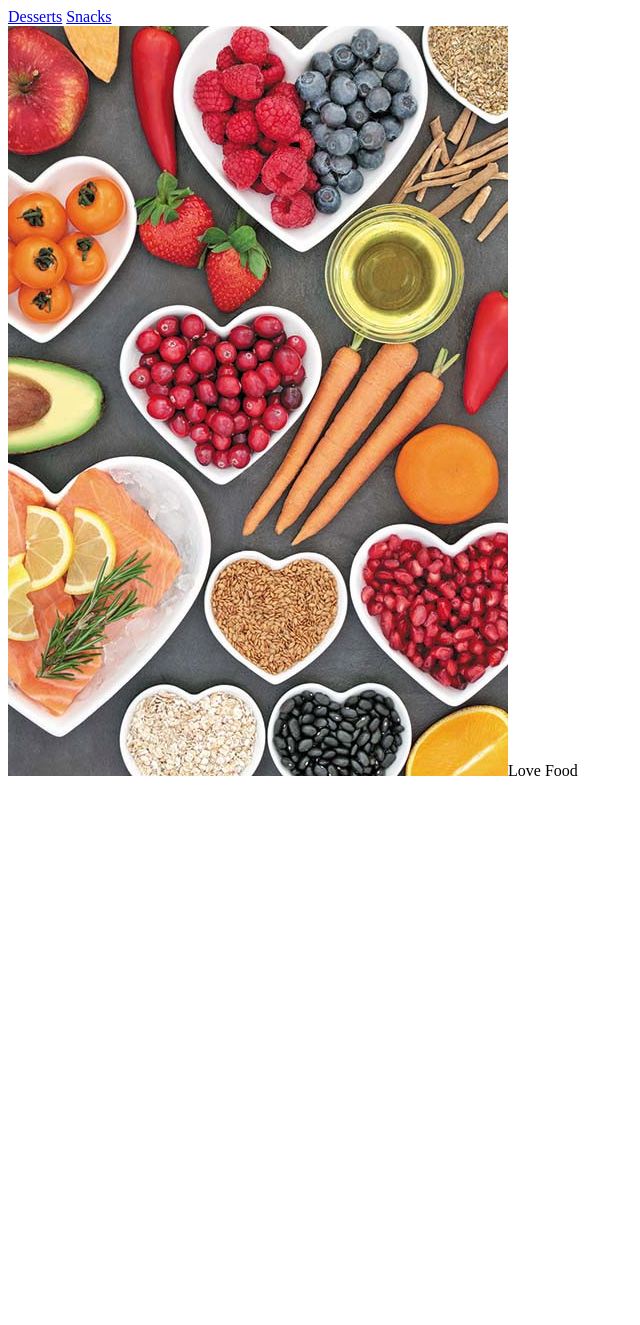
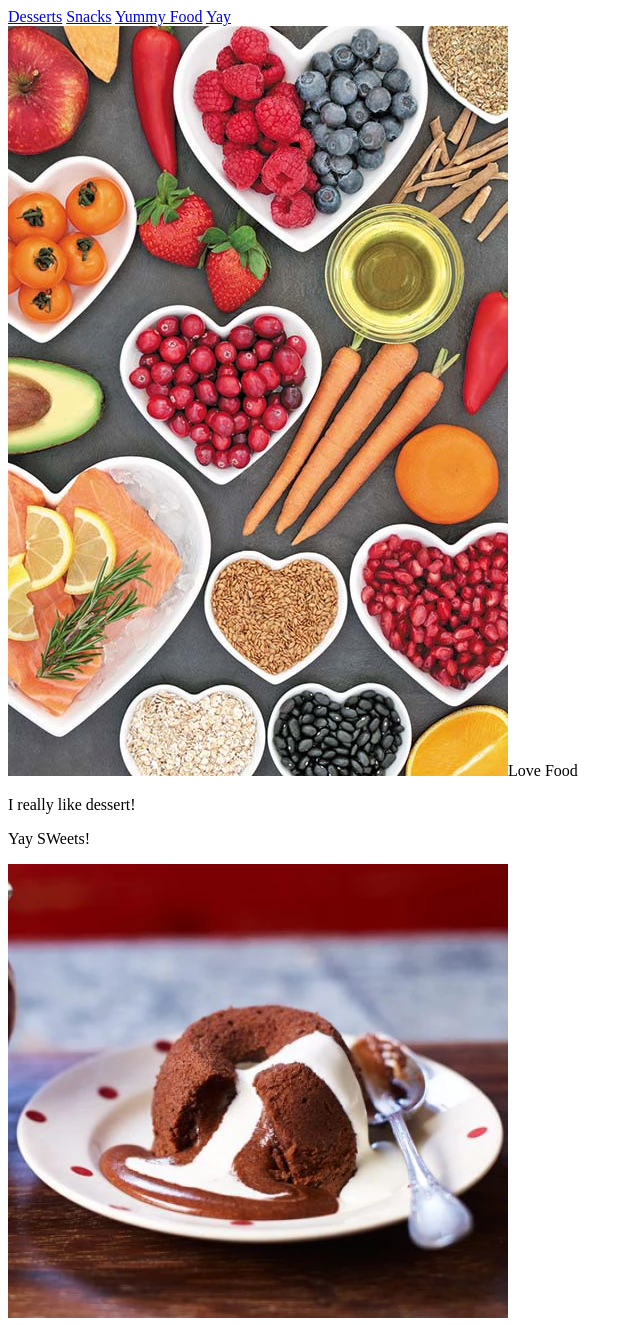
Before and after one commit to fab514/yummy-food, a plain HTML site: page index.html in a window 1280 px wide. Shown: the whole page, without its empty margins (0-640 px from the left). Before the commit the page ends 800 px from the top, so only its background shows below. Drawn offline with Linux system fonts and the light colour scheme.

Commit message:
turned an image to a website link.

```diff
--- a/index.html
+++ b/index.html
@@ -8,13 +8,21 @@
 
             <a href="bio.html">Desserts</a>
             <a href="yummy.html">Snacks</a>
-
+            <a href="https://www.google.com/search?q=yummy+food+pictures&sxsrf=ALeKk03CFHtIPjeoxLjp5ZwWRWM4LE7T-A:1600636905771&source=lnms&tbm=isch&sa=X&ved=2ahUKEwiH5rqR1fjrAhXIWM0KHRGXBCkQ_AUoAXoECA0QAw&biw=1522&bih=701">Yummy Food</a>
+            <a href= "#Yay">Yay</a>
         </nav>
 
         <div>
 
             <img src="Love Food.jpg">Love Food
 
+
+        <p>I really like dessert!</p>
+        <p id= "Yay">Yay SWeets!</p>
         </div>
+
+        <nav>
+            <a href="https://www.bbcgoodfood.com/recipes/collection/dessert-recipes"><img src="./dessert-main-image-molten-cake-0fbd4f2.webp" alt="Image to molten cake recipe"></a>
+        </nav>
     </body>
 </html>
```
